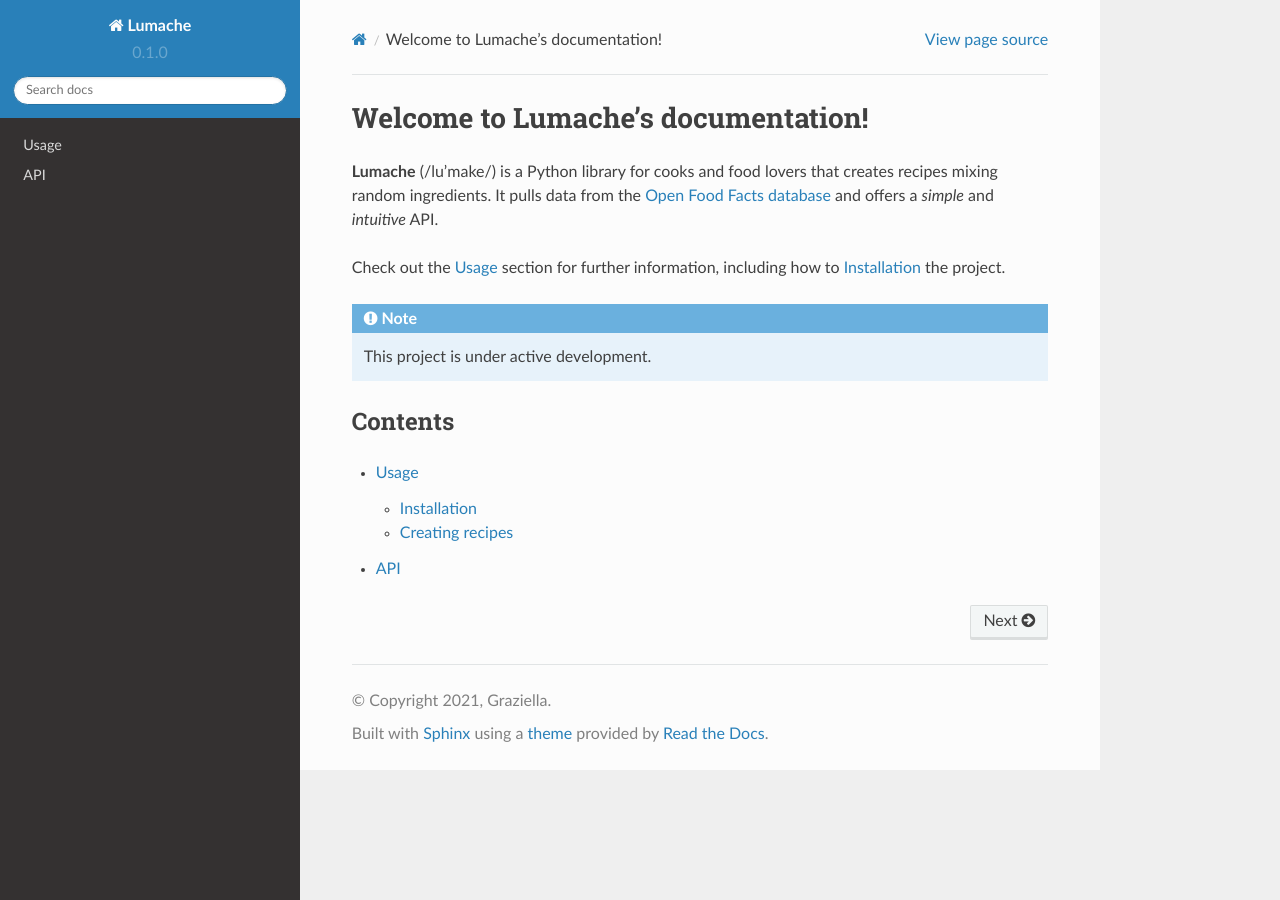
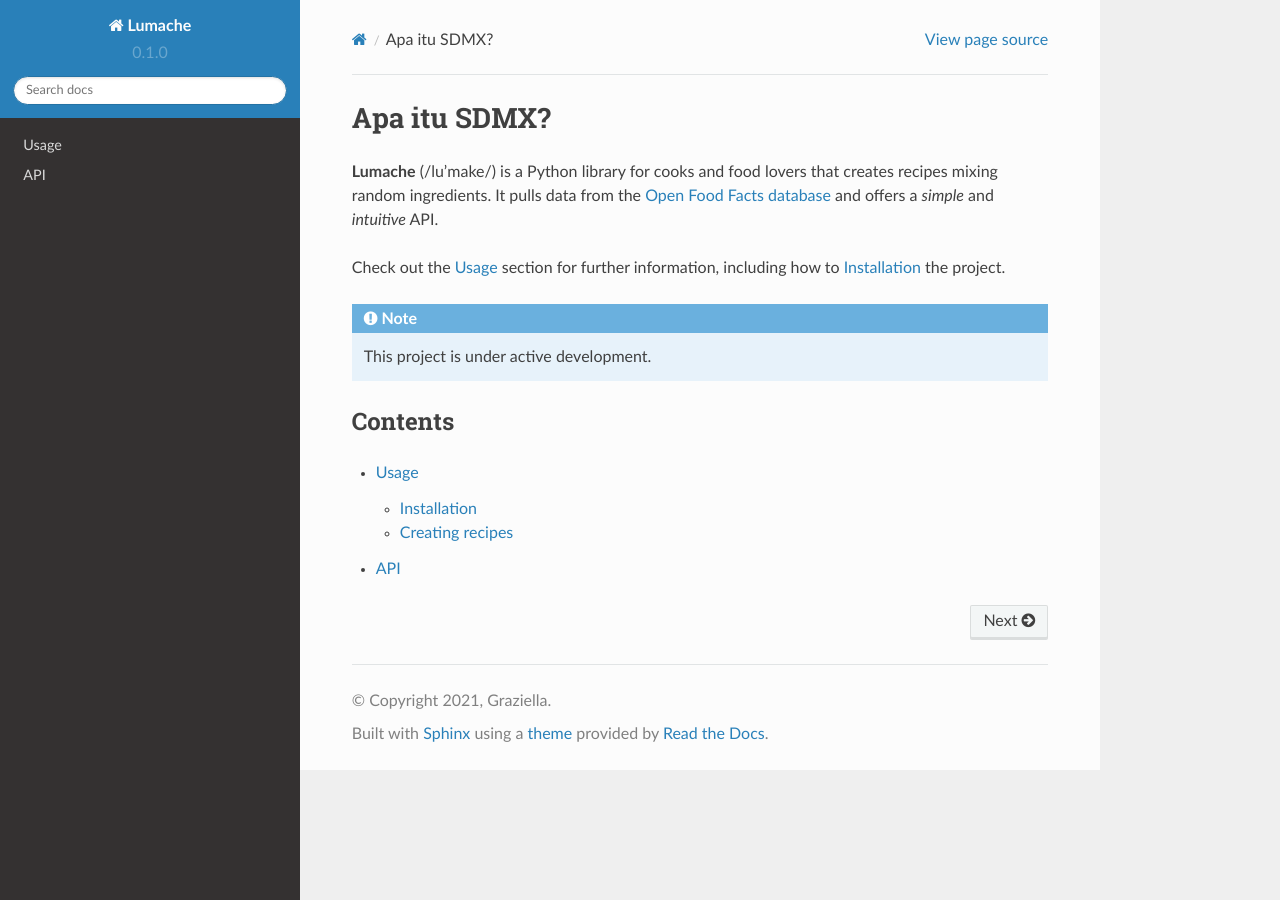
Before and after one commit to satriowaskitho/sdmx-indonesia, a Sphinx documentation site: the page built from docs/source/index.rst, in a window 1280 px wide. Built offline with Sphinx 7.4.7 and the Read the Docs theme 2.0.0, drawn with Linux system fonts in a browser that asks for light colours.

Commit message:
Update index.rst

```diff
--- a/docs/source/index.rst
+++ b/docs/source/index.rst
@@ -1,4 +1,4 @@
-Welcome to Lumache's documentation!
+Apa itu SDMX?
 ===================================
 
 **Lumache** (/lu'make/) is a Python library for cooks and food lovers
```
